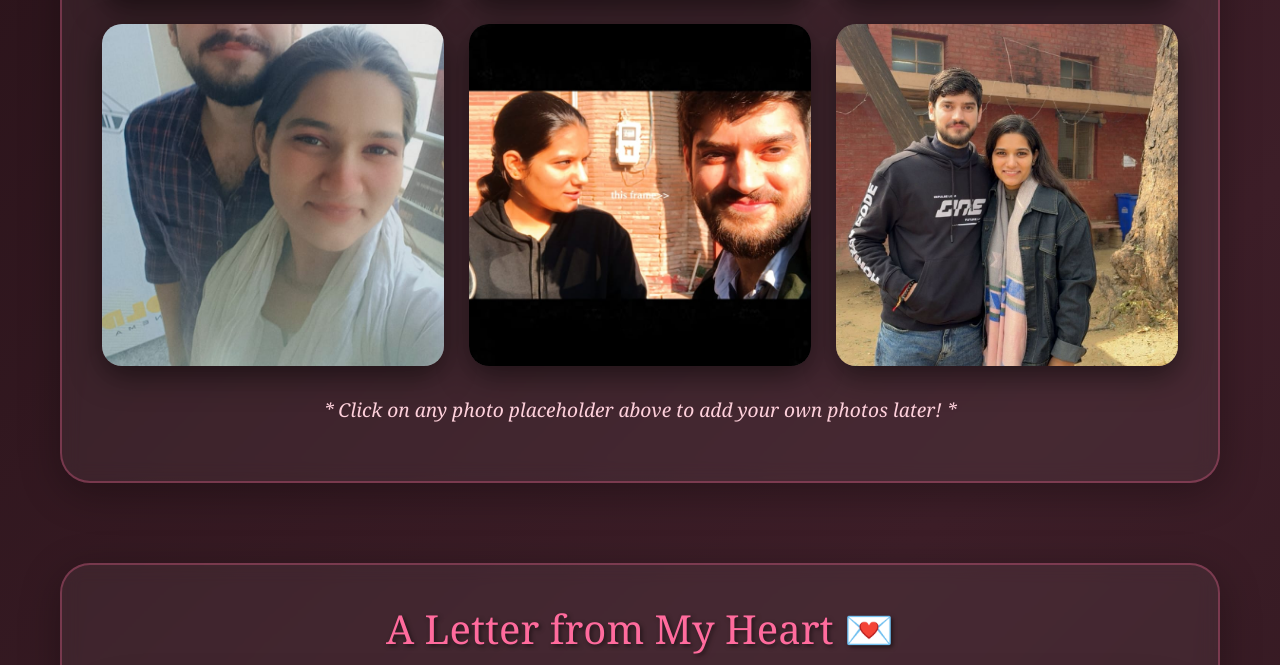
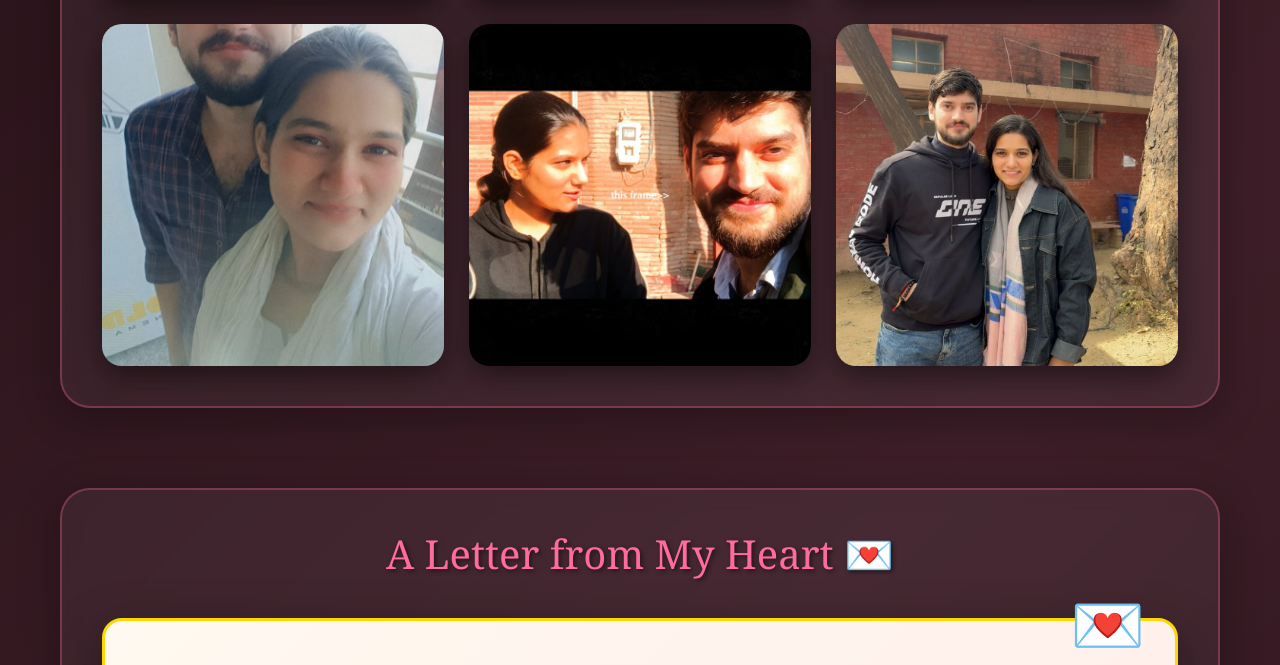
Before and after one commit to avigats/valentine_flask, a Flask app: page /rose in a window 1280 px wide. Shown: the part 1608-2273 px from the top of the page. Run offline with Flask 3, Linux system fonts and the light colour scheme.

Commit message:
updated rose.html

```diff
--- a/templates/rose.html
+++ b/templates/rose.html
@@ -541,9 +541,9 @@
                     </div>
                 </div>
             </div>
-            <p style="text-align: center; margin-top: 30px; font-style: italic; color: #ffd1dc; font-size: 1.2em;">
+            <!-- <p style="text-align: center; margin-top: 30px; font-style: italic; color: #ffd1dc; font-size: 1.2em;">
                 * Click on any photo placeholder above to add your own photos later! *
-            </p>
+            </p> -->
         </section>
 
         <!-- Love Letter Section -->
```
